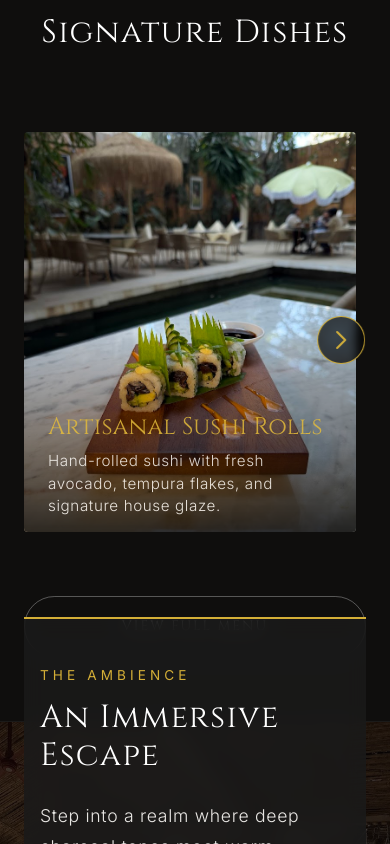
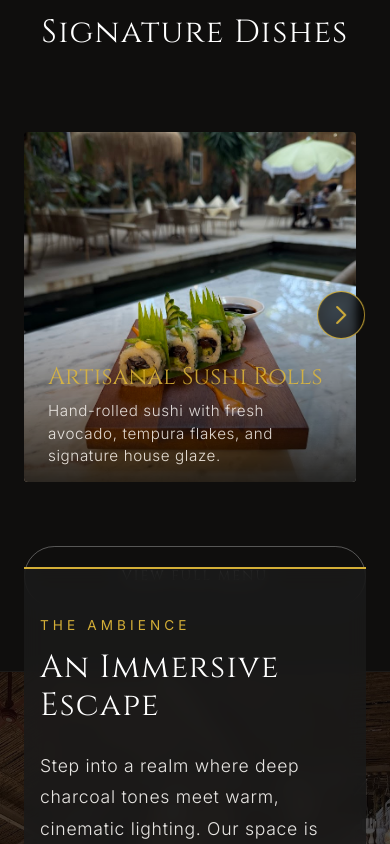
Before and after one commit to sherhanabid123-debug/Fridah-by-bohemians, a React (Vite) app: page / in a window 390 px wide. Shown: the part 2220-3064 px from the top of the page. Built offline with nearby package versions, Linux system fonts and the light colour scheme.

Commit message:
fix: enforce strict widths on mobile carousels to prevent intrinsic image expansion

```diff
--- a/src/components/Gallery.css
+++ b/src/components/Gallery.css
@@ -88,7 +88,8 @@
     }
 
     .gallery-item {
-        min-width: 70vw;
+        width: 80vw;
+        max-width: 400px;
         aspect-ratio: 4 / 3;
         scroll-snap-align: center;
         flex-shrink: 0;
--- a/src/components/SignatureDishes.css
+++ b/src/components/SignatureDishes.css
@@ -119,14 +119,14 @@
     }
 
     .dish-card {
-        min-width: 85vw;
-        /* Leaves a peek of the next card */
+        width: 85vw;
+        max-width: 400px;
         scroll-snap-align: center;
         flex-shrink: 0;
     }
 
     .dish-image {
-        height: 400px;
+        height: 350px;
     }
 
     .swipe-indicator {
```
